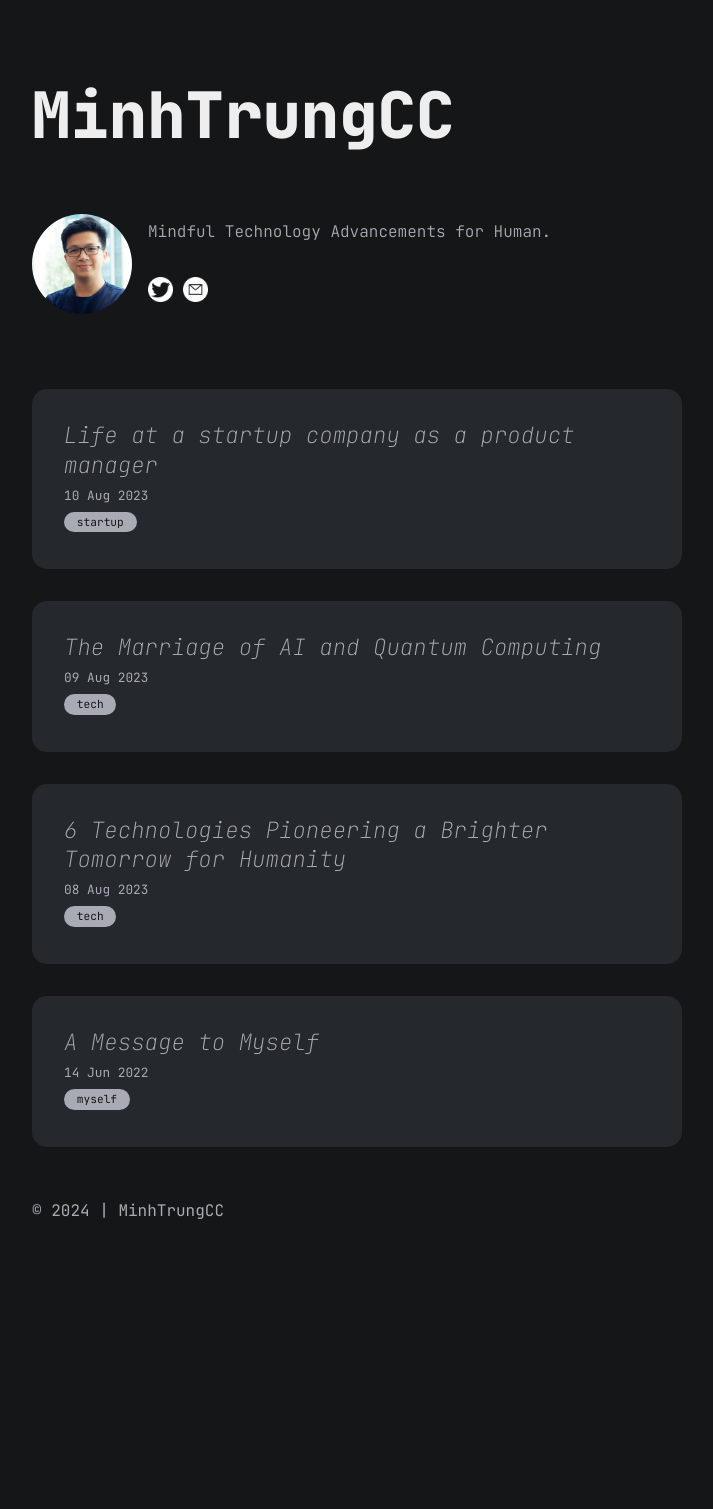
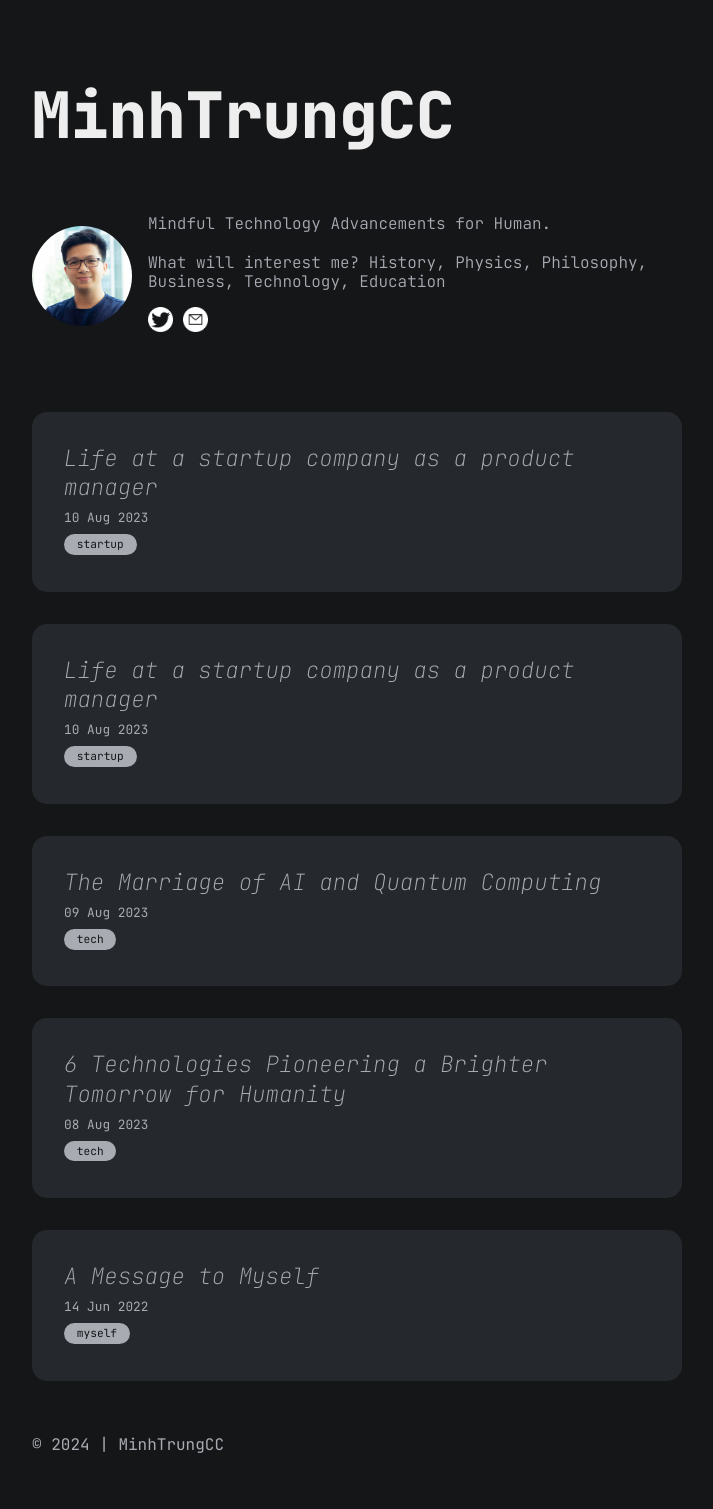
Before and after one commit to minhtrungcc/minhtrungcc.github.io, a Jekyll site: the page built from index.md, in a window 1280 px wide. Shown: the whole page, without its empty margins (283-996 px from the left). Built offline with Jekyll 4.4.1, drawn with Linux system fonts in a browser that asks for light colours; before the commit the page ends 1275 px from its top, so only the background shows below that.

Commit message:
add posts

```diff
--- a/_data/author.yml
+++ b/_data/author.yml
@@ -3,8 +3,9 @@ dp: "/assets/avatar.jpg"
 description: "
   <p>
     Mindful Technology Advancements for Human.
+
   </p>
-  <br/>
+  <br/> What will interest me? History, Physics, Philosophy, Business, Technology, Education
 "
 email: minhtrung@pm.me
 contact:
--- /dev/null
+++ b/all_collections/_posts/2024-02-01-questions.md
@@ -0,0 +1,10 @@
+---
+layout: post
+title: Life at a startup company as a product manager
+date: 2023-08-10
+categories: [startup]
+---
+
+*Learning by asking stupid questions
+
+*Coaching by asking obvious questions
```
Also changed, not shown: all_collections/_posts/2022-06-14-A Message to Myself.md (+1 -3 lines).
